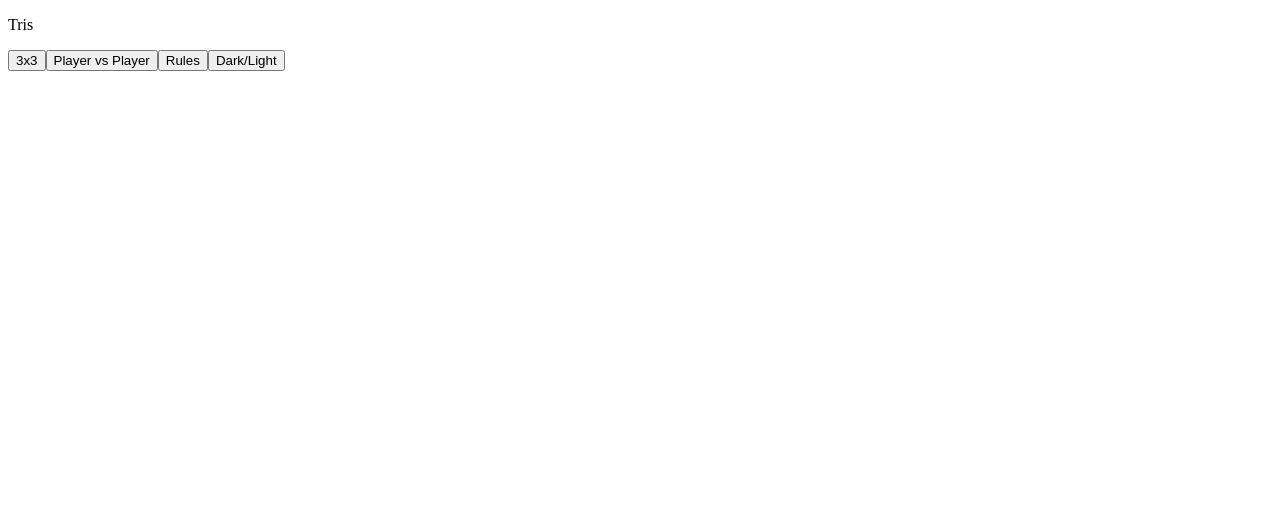
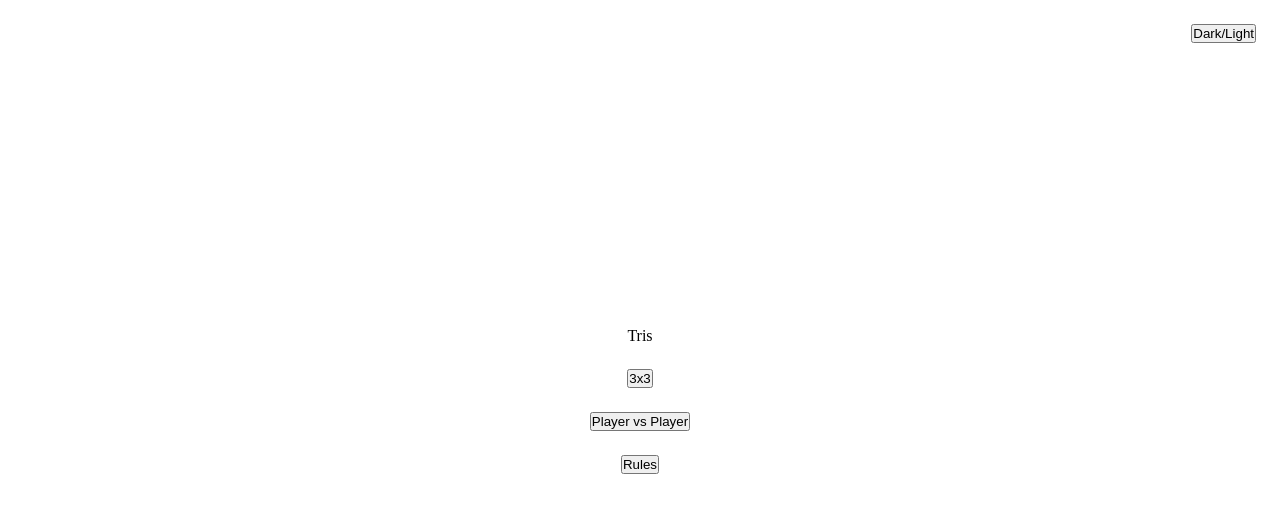
Before and after one commit to AndreaSergi/DevPlayground, a React (Vite) app in the folder devplayground/: page /tris in a window 1280 px wide. Shown: the top 512 px of the page. Built offline with nearby package versions, Linux system fonts and the light colour scheme.

Commit message:
layout Tris created

```diff
--- a/devplayground/src/tris/Tris.jsx
+++ b/devplayground/src/tris/Tris.jsx
@@ -1,14 +1,19 @@
 import { TrisLogo } from "./TrisLogo";
 import { TrisButton } from "./TrisButton";
+import style from "./Tris.module.css";
 
 export function Tris() {
   return (
-    <div>
+      <div className={style.page}>
+        <div className={style.container}>
           <TrisLogo />
           <TrisButton>3x3</TrisButton>
           <TrisButton>Player vs Player</TrisButton>
           <TrisButton>Rules</TrisButton>
+        </div>
+        <div className={style.themeButton}>
           <TrisButton>Dark/Light</TrisButton>
+        </div>
       </div>
   );
 }
--- /dev/null
+++ b/devplayground/src/tris/Tris.module.css
@@ -0,0 +1,25 @@
+* {
+  margin: 0;
+  padding: 0;
+}
+
+.page {
+  height: 100vh;
+  position: relative;
+  display: flex;
+  justify-content: center;
+  align-items: center;
+}
+
+.themeButton {
+  position: fixed;
+  right: 24px;
+  top: 24px;
+}
+
+.container {
+  display: flex;
+  flex-direction: column;
+  align-items: center;
+  gap: 24px;
+}
```
Lines whose indentation alone changed are shown as unchanged.
